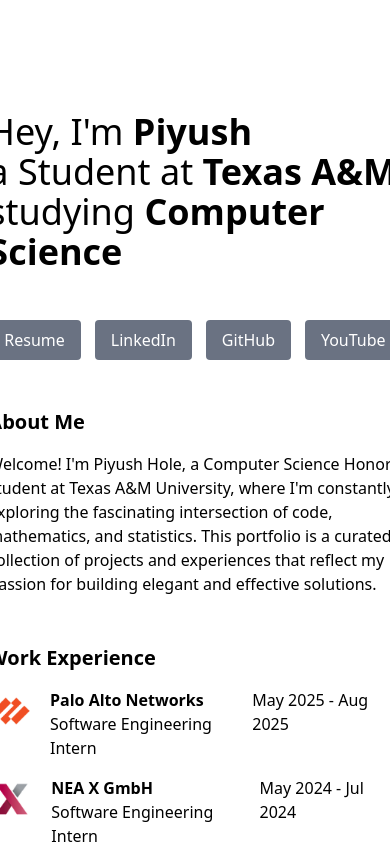
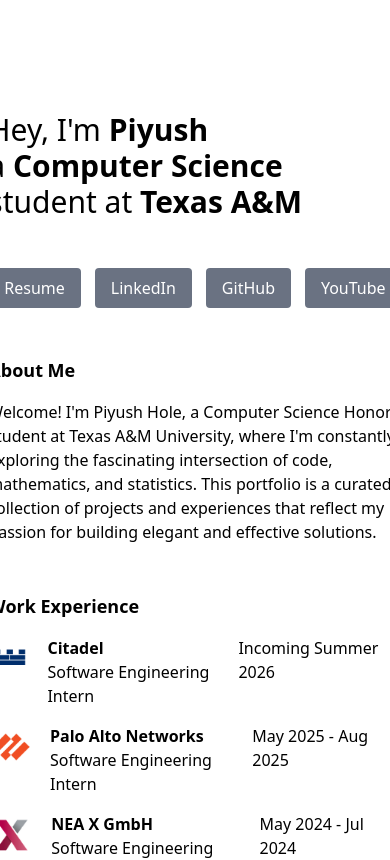
Before and after one commit to piyushh-11/Personal-Website, a React (Vite) app: page / in a window 390 px wide. Shown: the top 860 px of the page. Built offline with nearby package versions, Linux system fonts and the light colour scheme.

Commit message:
update Home component: adjust text sizes, add Citadel internship, and include CTDL image

```diff
--- a/src/pages/Home.tsx
+++ b/src/pages/Home.tsx
@@ -5,6 +5,7 @@
 import NEAX from "/NEA X.png";
 import NEA from "/NEA.png";
 import ACC from "/ACC.png";
+import CTDL from "/CTDL.png";
 
 const Home = () => {
   return (
@@ -13,14 +14,14 @@
       <div className="mt-24 flex flex-col gap-12">
         {/* Text */}
         <div>
-          <h1 className="text-4xl">
+          <h1 className="text-3xl sm:text-4xl">
             Hey, I'm <span className="font-bold">Piyush</span>
           </h1>
-          <h1 className="text-4xl">
-            a Student at <span className="font-bold">Texas A&M</span>
+          <h1 className="text-3xl sm:text-4xl">
+            a <span className="font-bold">Computer Science</span>
           </h1>
-          <h1 className="text-4xl">
-            studying <span className="font-bold">Computer Science</span>
+          <h1 className="text-3xl sm:text-4xl">
+            student at <span className="font-bold">Texas A&M</span>
           </h1>
         </div>
 
@@ -63,14 +64,32 @@
 
       {/* About Me */}
       <div className="flex flex-col gap-4">
-        <h3 className="text-xl font-bold">About Me</h3>
+        <h3 className="text-lg sm:text-xl font-bold">About Me</h3>
 
         <p> Welcome! I'm Piyush Hole, a Computer Science Honors student at Texas A&M University, where I'm constantly exploring the fascinating intersection of code, mathematics, and statistics. This portfolio is a curated collection of projects and experiences that reflect my passion for building elegant and effective solutions. </p>
       </div>
 
       {/* Work Experience */}
       <div className="flex flex-col gap-4">
-        <h3 className="text-xl font-bold">Work Experience</h3>
+        <h3 className="text-lg sm:text-xl font-bold">Work Experience</h3>
+
+        {/* Citadel */}
+        <div className="flex flex-row justify-between">
+          <div className="flex flex-row gap-4">
+            <div className="w-12 h-12">
+              <img src={CTDL} alt="" />
+            </div>
+
+            <div>
+              <h3 className="font-bold">Citadel</h3>
+              <h3>Software Engineering Intern</h3>
+            </div>
+          </div>
+
+          <div>
+            <h3 className="">Incoming Summer 2026</h3>
+          </div>
+        </div>
 
         {/* Palo Alto Networks */}
         <div className="flex flex-row justify-between">
@@ -129,7 +148,7 @@
 
       {/* Campus Involvement */}
       <div className="flex flex-col gap-4">
-        <h3 className="text-xl font-bold">Campus Involvement</h3>
+        <h3 className="text-lg sm:text-xl font-bold">Campus Involvement</h3>
 
         {/* FSAE */}
         <div className="flex flex-row justify-between">
@@ -206,7 +225,7 @@
 
       {/* Projects */}
       <div className="flex flex-col gap-4">
-        <h3 className="text-xl font-bold">Projects</h3>
+        <h3 className="text-lg sm:text-xl font-bold">Projects</h3>
 
         {/* Restaurant POS System */}
         <div className="flex flex-row justify-between">
```
Also changed, not shown: public/CTDL.png (added), 1 other file (tests, documents, lock files or other folders).
